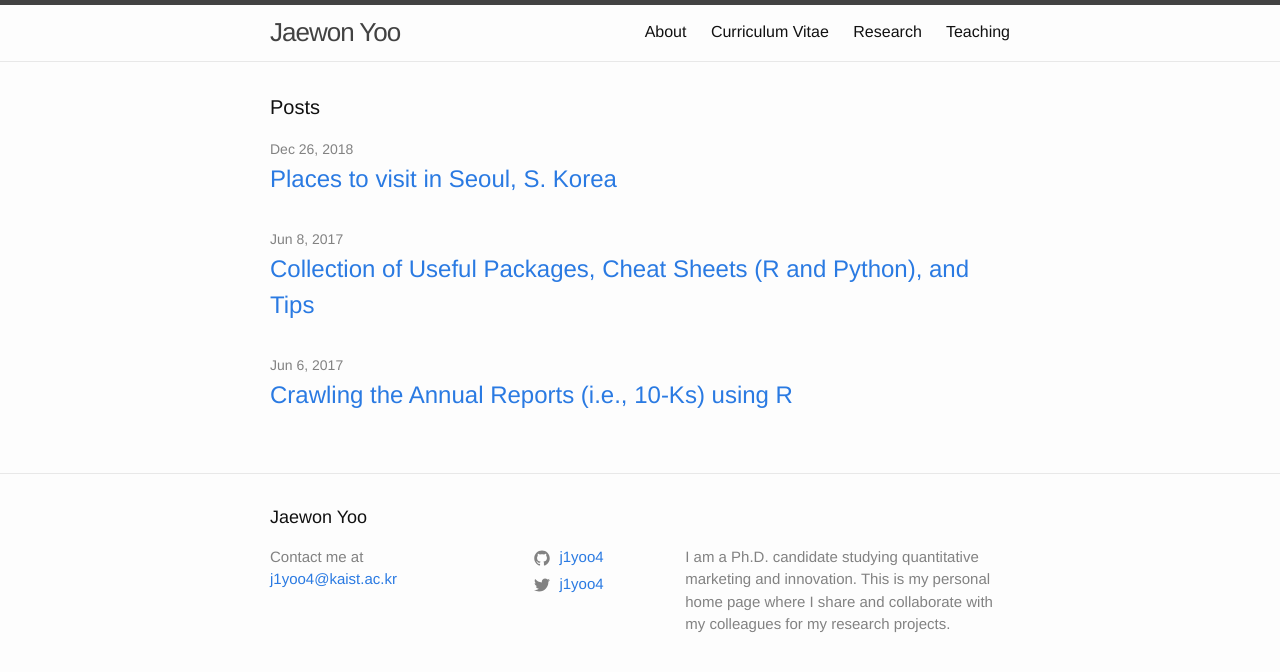
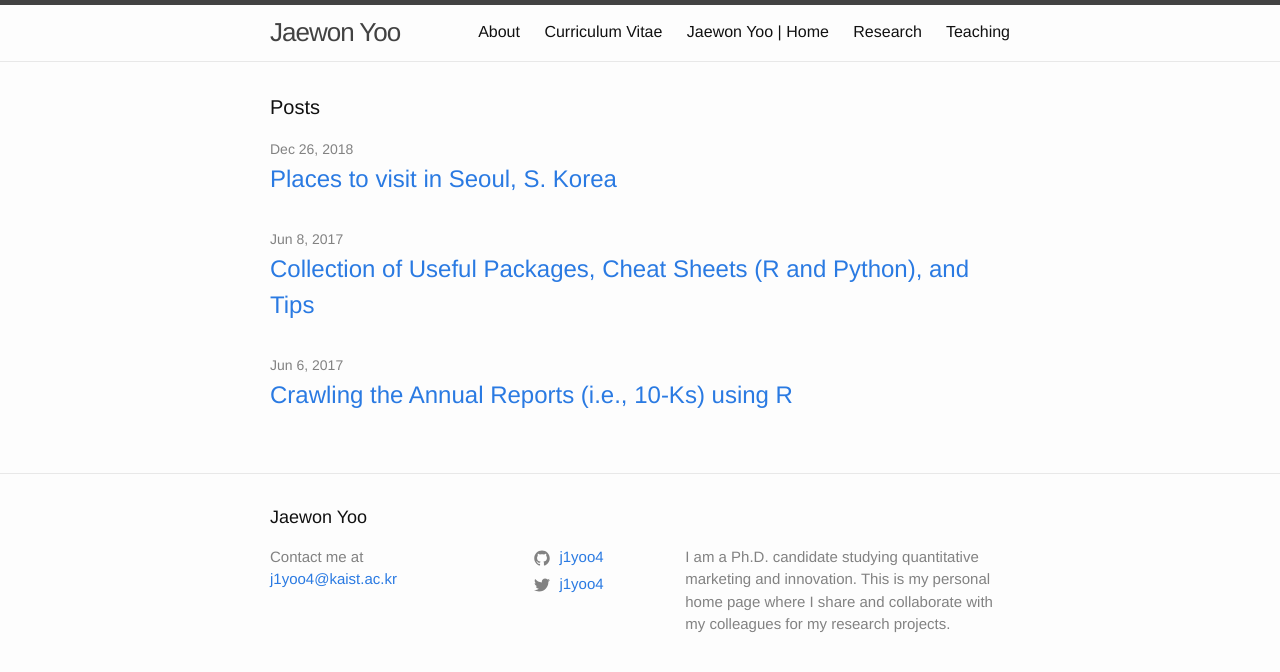
Before and after one commit to j1yoo/j1yoo.github.io, a Jekyll site: the page built from index.md, in a window 1280 px wide. Shown: the top 672 px of the page. Built offline with Jekyll 4.4.1, drawn with Linux system fonts in a browser that asks for light colours.

Commit message:
Update index.md

```diff
--- a/index.md
+++ b/index.md
@@ -1,4 +1,5 @@
 ---
 layout: home
+title: Jaewon Yoo | Home
 tagline: Jaewon Yoo | Home
 ---
```
